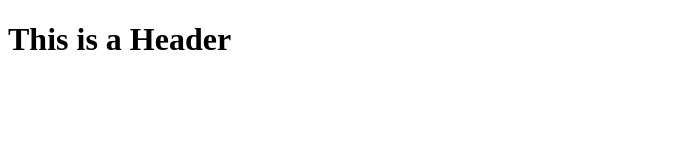
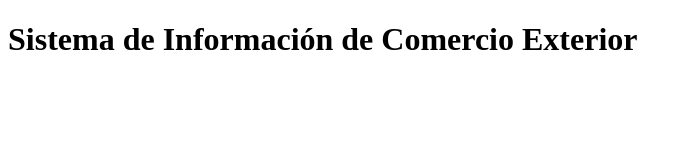
Before and after one commit to sotobraundevs/newsice, a website: page index.html in a window 1280 px wide. Shown: the whole page, without its empty margins (0-692 px from the left). Drawn offline with Linux system fonts and the light colour scheme.

Commit message:
second commit

```diff
--- a/index.html
+++ b/index.html
@@ -3,6 +3,6 @@
     <head></head>
 
     <body>
-        <h1>This is a Header</h1>
+        <h1>Sistema de Información de Comercio Exterior</h1>
     </body>
 </html>
```
Also changed, not shown: package.json (added, +24 -0 lines), README.md (added), 2 other files.
